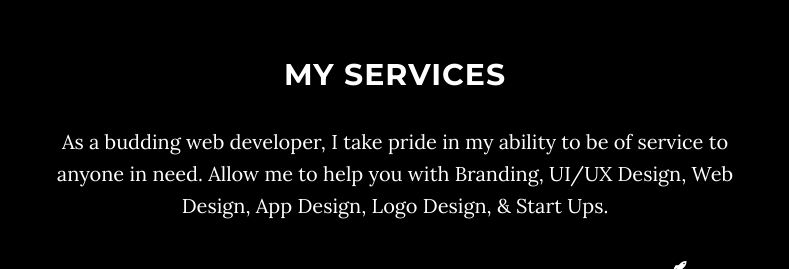
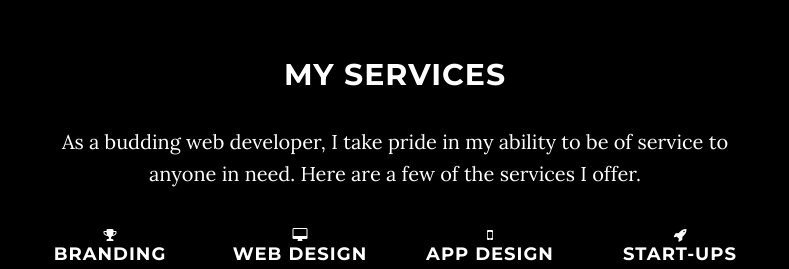
Before and after one commit to tudoxukno/JGBallard-Portfolio, a website: page public/index.html in a window 1280 px wide. Shown: the part 1740-2009 px from the top of the page, without its empty margins (245-1034 px from the left). Drawn offline with nearby package versions, Linux system fonts and the light colour scheme; some packages are replaced by stand-ins of ours.

Commit message:
successful addition of icons & descriptions to services section

```diff
--- a/public/index.html
+++ b/public/index.html
@@ -112,27 +112,27 @@
             <div class="container">
                 <div class="col-lg-8 col-lg-offset-2">
                     <h2>My Services</h2>
-                    <p>As a budding web developer, I take pride in my ability to be of service to anyone in need. Allow me to help you with Branding, UI/UX Design, Web Design, App Design, Logo Design, & Start Ups.</p>
+                    <p>As a budding web developer, I take pride in my ability to be of service to anyone in need. Here are a few of the services I offer.</p>
                     <section id="service">
 
                         <div class="row ">
                             <div class="col-sm-6 col-md-3">
                                 <div class="service-item">
-                                    <i class="fa fa-castle"></i>
+                                    <i class="fa fa-trophy"></i>
                                     <h4>Branding</h4>
                                     <p>Allow me to help you bring forth the champion in your company with a web app that is custom detailed to your taste!</p>
                                 </div>
                             </div>
                             <div class="col-sm-6 col-md-3">
                                 <div class="service-item">
-                                    <i class="fa fa-desktop-mac"></i>
+                                    <i class="fa fa-desktop"></i>
                                     <h4>Web Design</h4>
                                     <p>I have a passion for Front End Web Design. Allow me to build the eye-catching visuals that will attract dozens to your site!</p>
                                 </div>
                             </div>
                             <div class="col-sm-6 col-md-3">
                                 <div class="service-item">
-                                    <i class="fa fa-cellphone-iphone"></i>
+                                    <i class="fa fa-mobile"></i>
                                     <h4>App Design</h4>
                                     <p>Although a bit of a challenge, I enjoy building visuals for web/mobile apps.</p>
                                 </div>
```
